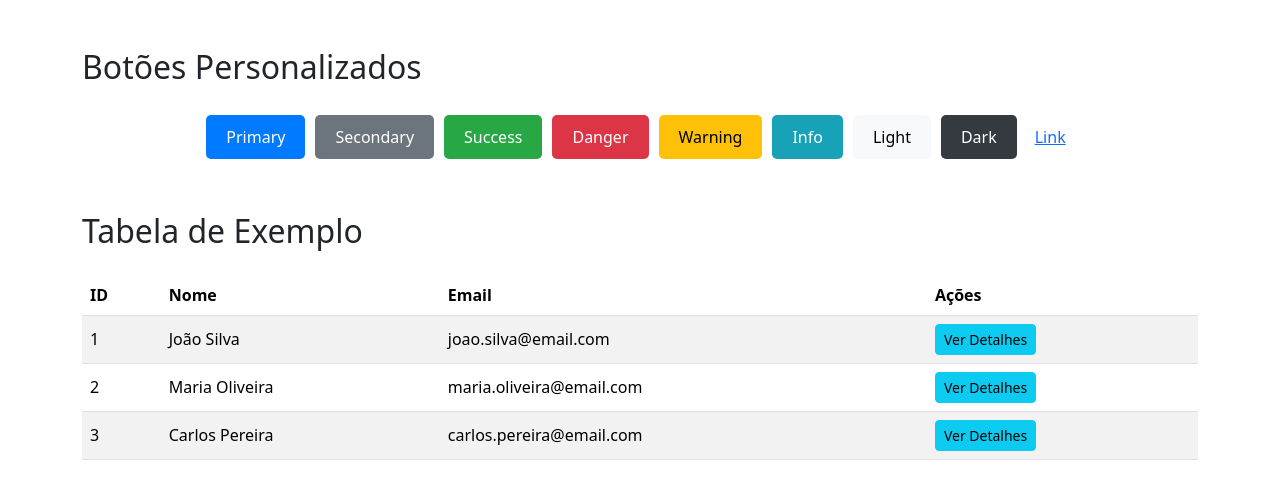
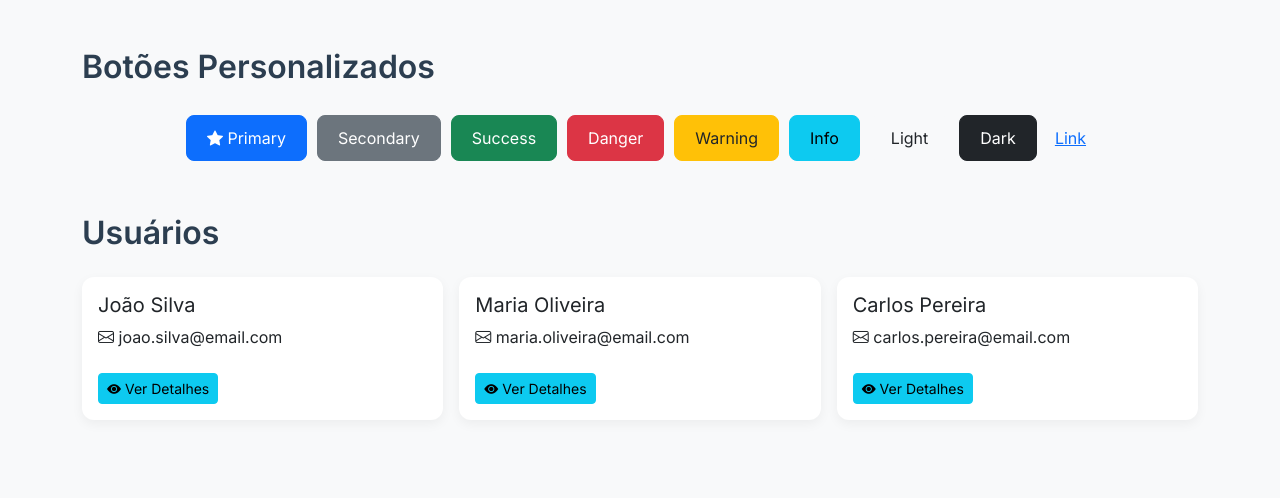
Before and after one commit to Raryy00/Web2, a plain HTML site: page Atividade 03/index.html in a window 1280 px wide. Drawn offline with nearby package versions, Linux system fonts and the light colour scheme.

Commit message:
Update index.html

```diff
--- a/Atividade 03/index.html
+++ b/Atividade 03/index.html
@@ -1,79 +1,47 @@
 <!DOCTYPE html>
 <html lang="pt-BR">
 <head>
-    <meta charset="UTF-8">
-    <meta name="viewport" content="width=device-width, initial-scale=1.0">
-    <title>Página de Exemplo com Bootstrap 5 - Programação Web 2024.2</title>
+  <meta charset="UTF-8" />
+  <meta name="viewport" content="width=device-width, initial-scale=1.0" />
+  <title>Página com Bootstrap 5 - Programação Web 2024.2</title>
   <link href="https://cdn.jsdelivr.net/npm/bootstrap@5.3.3/dist/css/bootstrap.min.css" rel="stylesheet">
+  <link href="https://cdn.jsdelivr.net/npm/bootstrap-icons@1.10.5/font/bootstrap-icons.css" rel="stylesheet">
+  <link href="https://fonts.googleapis.com/css2?family=Inter:wght@400;600&display=swap" rel="stylesheet">
   <style>
-        /* Estilos personalizados para botões */
+    body {
+      font-family: 'Inter', sans-serif;
+      background-color: #f8f9fa;
+    }
+
+    h2 {
+      font-weight: 600;
+      color: #2c3e50;
+    }
+
     .btn-custom {
       padding: 10px 20px;
       font-size: 1rem;
-            border-radius: 5px;
+      border-radius: 8px;
       margin: 5px;
       transition: transform 0.2s ease, box-shadow 0.2s ease;
     }
 
     .btn-custom:hover {
-            transform: translateY(-2px);
-            box-shadow: 0 2px 4px rgba(0, 0, 0, 0.2);
+      transform: scale(1.05);
+      box-shadow: 0 4px 8px rgba(0, 0, 0, 0.15);
     }
 
-        .btn-custom-primary {
-            background-color: #007bff;
-            color: white;
-            border: none;
+    .card-row {
+      background: white;
+      border-radius: 12px;
+      box-shadow: 0 4px 12px rgba(0, 0, 0, 0.05);
+      padding: 1rem;
     }
 
-        .btn-custom-secondary {
-            background-color: #6c757d;
-            color: white;
-            border: none;
+    .card-row .btn {
+      margin-top: 0.5rem;
     }
 
-        .btn-custom-success {
-            background-color: #28a745;
-            color: white;
-            border: none;
-        }
-
-        .btn-custom-danger {
-            background-color: #dc3545;
-            color: white;
-            border: none;
-        }
-
-        .btn-custom-warning {
-            background-color: #ffc107;
-            color: black;
-            border: none;
-        }
-
-        .btn-custom-info {
-            background-color: #17a2b8;
-            color: white;
-            border: none;
-        }
-
-        .btn-custom-light {
-            background-color: #f8f9fa;
-            color: black;
-            border: none;
-        }
-
-        .btn-custom-dark {
-            background-color: #343a40;
-            color: white;
-            border: none;
-        }
-
-        /* Estilo para a tabela */
-        .table th, .table td {
-            vertical-align: middle;
-        }
-
-        /* Responsividade */
     @media (max-width: 576px) {
       .btn-custom {
         padding: 8px 16px;
@@ -87,60 +55,55 @@
   </style>
 </head>
 <body>
-    <main class="container mt-5" role="main" aria-label="Página de exemplo com Bootstrap">
+  <main class="container mt-5" role="main" aria-label="Página com Bootstrap">
     <section aria-labelledby="buttons-heading">
       <h2 id="buttons-heading" class="mb-4">Botões Personalizados</h2>
       <div class="d-flex flex-wrap justify-content-center">
-                <button class="btn btn-custom btn-custom-primary" data-bs-toggle="modal" data-bs-target="#exampleModal" aria-label="Botão primário">Primary</button>
-                <button class="btn btn-custom btn-custom-secondary" aria-label="Botão secundário">Secondary</button>
-                <button class="btn btn-custom btn-custom-success" aria-label="Botão de sucesso">Success</button>
-                <button class="btn btn-custom btn-custom-danger" aria-label="Botão de perigo">Danger</button>
-                <button class="btn btn-custom btn-custom-warning" aria-label="Botão de alerta">Warning</button>
-                <button class="btn btn-custom btn-custom-info" aria-label="Botão de informação">Info</button>
-                <button class="btn btn-custom btn-custom-light" aria-label="Botão claro">Light</button>
-                <button class="btn btn-custom btn-custom-dark" aria-label="Botão escuro">Dark</button>
-                <button type="button" class="btn btn-link" aria-label="Botão de link">Link</button>
+        <button class="btn btn-custom btn-primary" data-bs-toggle="modal" data-bs-target="#exampleModal">
+          <i class="bi bi-star-fill"></i> Primary
+        </button>
+        <button class="btn btn-custom btn-secondary">Secondary</button>
+        <button class="btn btn-custom btn-success">Success</button>
+        <button class="btn btn-custom btn-danger">Danger</button>
+        <button class="btn btn-custom btn-warning text-dark">Warning</button>
+        <button class="btn btn-custom btn-info">Info</button>
+        <button class="btn btn-custom btn-light text-dark">Light</button>
+        <button class="btn btn-custom btn-dark">Dark</button>
+        <button class="btn btn-link">Link</button>
       </div>
     </section>
 
-        <section aria-labelledby="table-heading" class="mt-5">
-            <h2 id="table-heading" class="mb-4">Tabela de Exemplo</h2>
-            <table class="table table-striped table-hover">
-                <thead>
-                    <tr>
-                        <th scope="col">ID</th>
-                        <th scope="col">Nome</th>
-                        <th scope="col">Email</th>
-                        <th scope="col">Ações</th>
-                    </tr>
-                </thead>
-                <tbody>
-                    <tr>
-                        <td>1</td>
-                        <td>João Silva</td>
-                        <td>joao.silva@email.com</td>
-                        <td>
-                            <button class="btn btn-info btn-sm" data-bs-toggle="modal" data-bs-target="#modal1" aria-label="Ver detalhes de João Silva">Ver Detalhes</button>
-                        </td>
-                    </tr>
-                    <tr>
-                        <td>2</td>
-                        <td>Maria Oliveira</td>
-                        <td>maria.oliveira@email.com</td>
-                        <td>
-                            <button class="btn btn-info btn-sm" data-bs-toggle="modal" data-bs-target="#modal2" aria-label="Ver detalhes de Maria Oliveira">Ver Detalhes</button>
-                        </td>
-                    </tr>
-                    <tr>
-                        <td>3</td>
-                        <td>Carlos Pereira</td>
-                        <td>carlos.pereira@email.com</td>
-                        <td>
-                            <button class="btn btn-info btn-sm" data-bs-toggle="modal" data-bs-target="#modal3" aria-label="Ver detalhes de Carlos Pereira">Ver Detalhes</button>
-                        </td>
-                    </tr>
-                </tbody>
-            </table>
+    <section aria-labelledby="cards-heading" class="mt-5">
+      <h2 id="cards-heading" class="mb-4">Usuários</h2>
+      <div class="row g-3">
+        <div class="col-md-4">
+          <div class="card-row">
+            <h5>João Silva</h5>
+            <p><i class="bi bi-envelope"></i> joao.silva@email.com</p>
+            <button class="btn btn-info btn-sm" data-bs-toggle="modal" data-bs-target="#modal1">
+              <i class="bi bi-eye-fill"></i> Ver Detalhes
+            </button>
+          </div>
+        </div>
+        <div class="col-md-4">
+          <div class="card-row">
+            <h5>Maria Oliveira</h5>
+            <p><i class="bi bi-envelope"></i> maria.oliveira@email.com</p>
+            <button class="btn btn-info btn-sm" data-bs-toggle="modal" data-bs-target="#modal2">
+              <i class="bi bi-eye-fill"></i> Ver Detalhes
+            </button>
+          </div>
+        </div>
+        <div class="col-md-4">
+          <div class="card-row">
+            <h5>Carlos Pereira</h5>
+            <p><i class="bi bi-envelope"></i> carlos.pereira@email.com</p>
+            <button class="btn btn-info btn-sm" data-bs-toggle="modal" data-bs-target="#modal3">
+              <i class="bi bi-eye-fill"></i> Ver Detalhes
+            </button>
+          </div>
+        </div>
+      </div>
     </section>
 
     <!-- Modal Principal -->
@@ -171,7 +134,9 @@
             <button type="button" class="btn-close" data-bs-dismiss="modal" aria-label="Fechar"></button>
           </div>
           <div class="modal-body">
-                        Informações detalhadas sobre João Silva.
+            <p><i class="bi bi-person-circle"></i> Nome: João Silva</p>
+            <p><i class="bi bi-envelope"></i> Email: joao.silva@email.com</p>
+            <p><i class="bi bi-info-circle"></i> Informações adicionais...</p>
           </div>
           <div class="modal-footer">
             <button type="button" class="btn btn-secondary" data-bs-dismiss="modal">Fechar</button>
@@ -189,7 +154,9 @@
             <button type="button" class="btn-close" data-bs-dismiss="modal" aria-label="Fechar"></button>
           </div>
           <div class="modal-body">
-                        Informações detalhadas sobre Maria Oliveira.
+            <p><i class="bi bi-person-circle"></i> Nome: Maria Oliveira</p>
+            <p><i class="bi bi-envelope"></i> Email: maria.oliveira@email.com</p>
+            <p><i class="bi bi-info-circle"></i> Informações adicionais...</p>
           </div>
           <div class="modal-footer">
             <button type="button" class="btn btn-secondary" data-bs-dismiss="modal">Fechar</button>
@@ -207,7 +174,9 @@
             <button type="button" class="btn-close" data-bs-dismiss="modal" aria-label="Fechar"></button>
           </div>
           <div class="modal-body">
-                        Informações detalhadas sobre Carlos Pereira.
+            <p><i class="bi bi-person-circle"></i> Nome: Carlos Pereira</p>
+            <p><i class="bi bi-envelope"></i> Email: carlos.pereira@email.com</p>
+            <p><i class="bi bi-info-circle"></i> Informações adicionais...</p>
           </div>
           <div class="modal-footer">
             <button type="button" class="btn btn-secondary" data-bs-dismiss="modal">Fechar</button>
@@ -217,6 +186,4 @@
     </div>
   </main>
 
-    <script src="https://cdn.jsdelivr.net/npm/bootstrap@5.3.3/dist/js/bootstrap.bundle.min.js"></script>
-</body>
-</html>
+  <script src="https://cdn.jsdelivr.net
```
Lines whose indentation alone changed are shown as unchanged.
